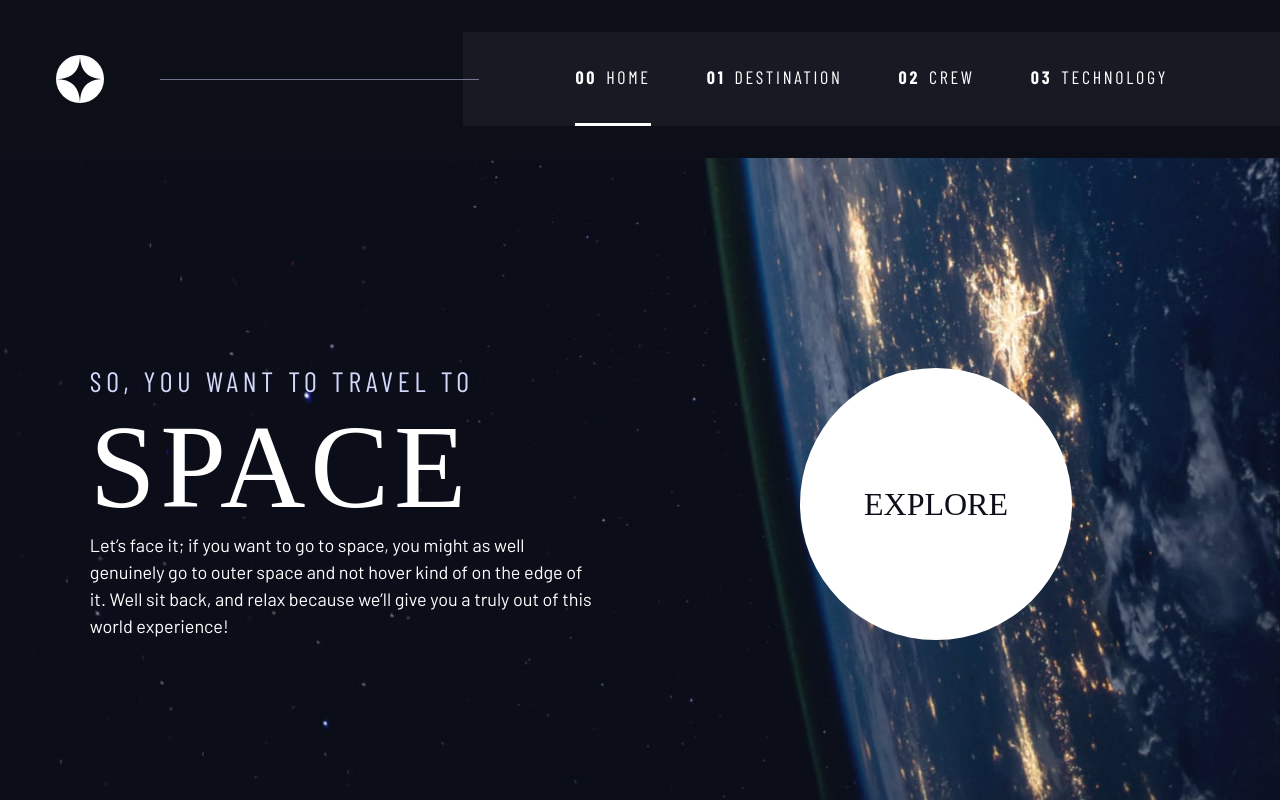
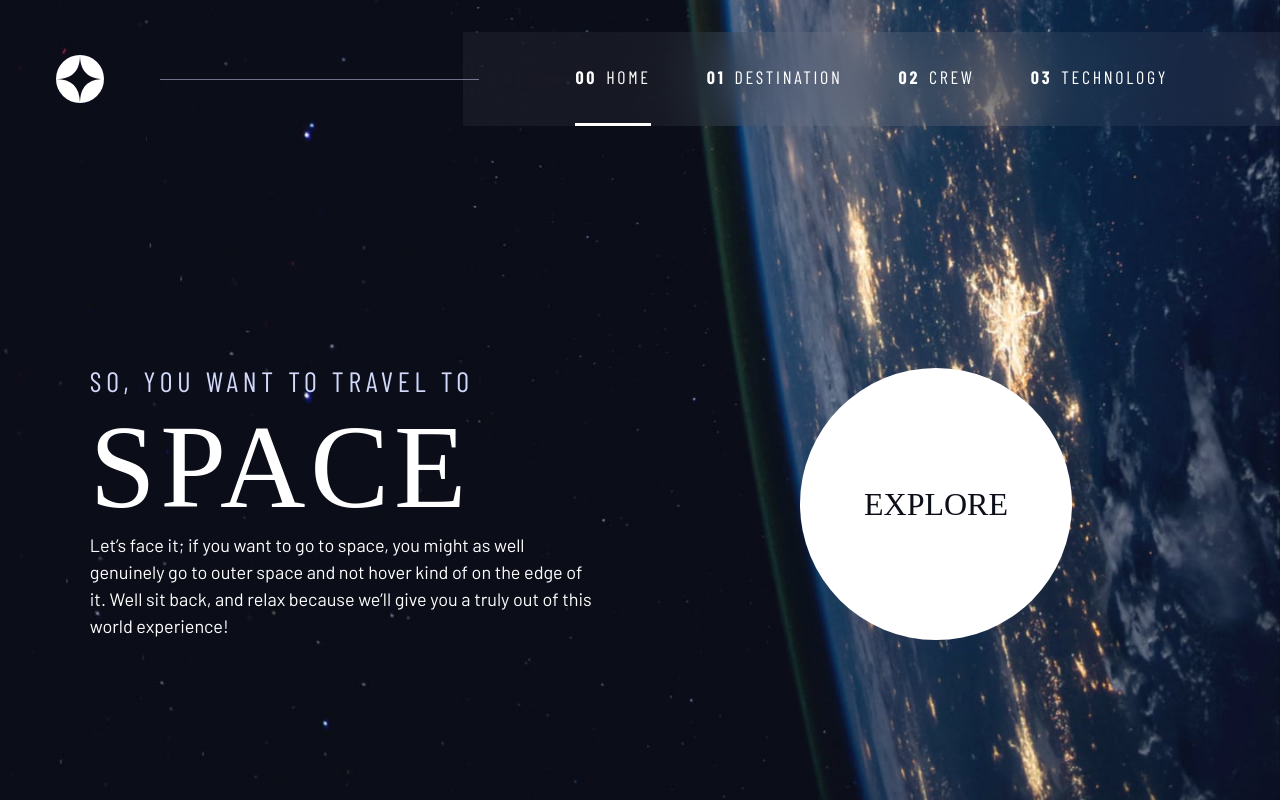
Before and after one commit to aekhatean/space-travel, a React (Create React App) app: page / in a window 1280 px wide. Built offline with nearby package versions, Linux system fonts and the light colour scheme; a web font is replaced by a local one.

Commit message:
Fix home background limitations.

```diff
--- a/src/App.css
+++ b/src/App.css
@@ -559,20 +559,20 @@ body {
   background-position: bottom center;
 }
 
-.homepage {
+.homepage-bg {
   background-image: url("./assets/home/background-home-mobile.jpg");
   background-size: cover;
   background-position: bottom center;
 }
 
 @media (min-width: 35rem) {
-  .homepage {
+  .homepage-bg {
     background-image: url("./assets/home/background-home-tablet.jpg");
   }
 }
 
 @media (min-width: 45rem) {
-  .homepage {
+  .homepage-bg {
     background-image: url("./assets/home/background-home-desktop.jpg");
   }
 }
--- a/src/App.js
+++ b/src/App.js
@@ -1,5 +1,5 @@
 import "./App.css";
-import { Routes, Route } from "react-router-dom";
+import { Routes, Route, useLocation } from "react-router-dom";
 
 // Import Components
 import Navbar from "./components/Navbar";
@@ -9,8 +9,9 @@ import Home from "./pages/Home";
 import DesignSystem from "./pages/DesignSystem";
 
 function App() {
+  const homepage = useLocation().pathname === "/" ? "homepage-bg" : "";
   return (
-    <div className="App">
+    <div className={`App ${homepage}`}>
       <Navbar />
       <Routes>
         <Route exact path="/" element={<Home />}></Route>
```
